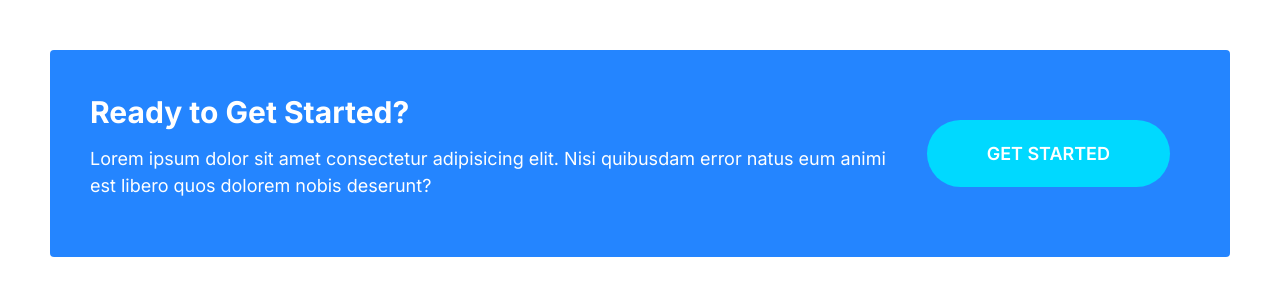
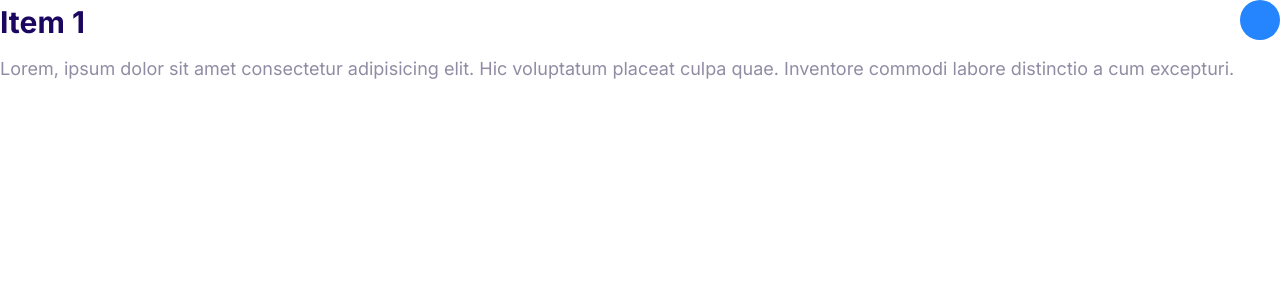
Before and after one commit to hmirza0077/moshify, a plain HTML site: page index.html in a window 1280 px wide. Drawn offline with Linux system fonts and the light colour scheme.

Commit message:
Collapsible added.

```diff
--- a/css/styles.css
+++ b/css/styles.css
@@ -552,3 +552,39 @@ a {
         margin: 0 2rem;
     }
 }
+
+/* Collapsible */
+
+.collapsible__header {
+    display: flex;
+    justify-content: space-between;
+}
+
+.collapsible__heading {
+    margin-top: 0;
+    font-size: 3rem;
+}
+
+.collapsible__chevron {
+    transform: rotate(-180deg);
+    transition: transform 0.3s;
+}
+
+.collapsible__content {
+    /* display: none; */
+    max-height: 0;
+    overflow: hidden;
+    opacity: 0;
+    /* transition: max-height 0.3s, opacity 0.3s; */
+    transition: all 0.3s;
+}
+
+.cllapsible--expanded .collapsible__chevron {
+    transform: rotate(0);
+}
+
+.collapsible--expanded .collapsible__content {
+    /* display: block; */
+    max-height: 100vh;
+    opacity: 1;
+}
--- a/index.html
+++ b/index.html
@@ -14,19 +14,19 @@
     <link rel="stylesheet" href="css/normalize.css" />
     <link rel="stylesheet" href="css/styles.css" />
   </head>
-  <body style="padding: 5rem">
-    <div class="callout callout--primary">
-      <div class="grid grid--1x2">
-        <div class="callout__content">
-          <h2 class="callout__heading">Ready to Get Started?</h2>
-          <p>
-            Lorem ipsum dolor sit amet consectetur adipisicing elit. Nisi
-            quibusdam error natus eum animi est libero quos dolorem nobis
-            deserunt?
-          </p>
-        </div>
-        <a href="" class="btn btn--secondary btn--stretched">Get Started</a>
+  <body>
+    <div class="collapsible collapsible--expanded">
+      <header class="collapsible__header">
+        <h2 class="collapsible__heading">Item 1</h2>
+        <svg class="icon icon--primary collapsible__chevron">
+          <use xlink:href="../images/sprite.svg#chevron"></use>
+        </svg>
+      </header>
+      <div class="collapsible__content">
+        Lorem, ipsum dolor sit amet consectetur adipisicing elit. Hic voluptatum
+        placeat culpa quae. Inventore commodi labore distinctio a cum excepturi.
       </div>
     </div>
+    <script src="./js/main.js"></script>
   </body>
 </html>
--- /dev/null
+++ b/js/main.js
@@ -0,0 +1,6 @@
+const collapsibles = document.querySelectorAll(".collapsible");
+collapsibles.forEach((item) =>
+  item.addEventListener("click", function () {
+    this.classList.toggle("collapsible--expanded");
+  })
+);
```
Also changed, not shown: components/collapsible.html (added, +13 -0 lines).
